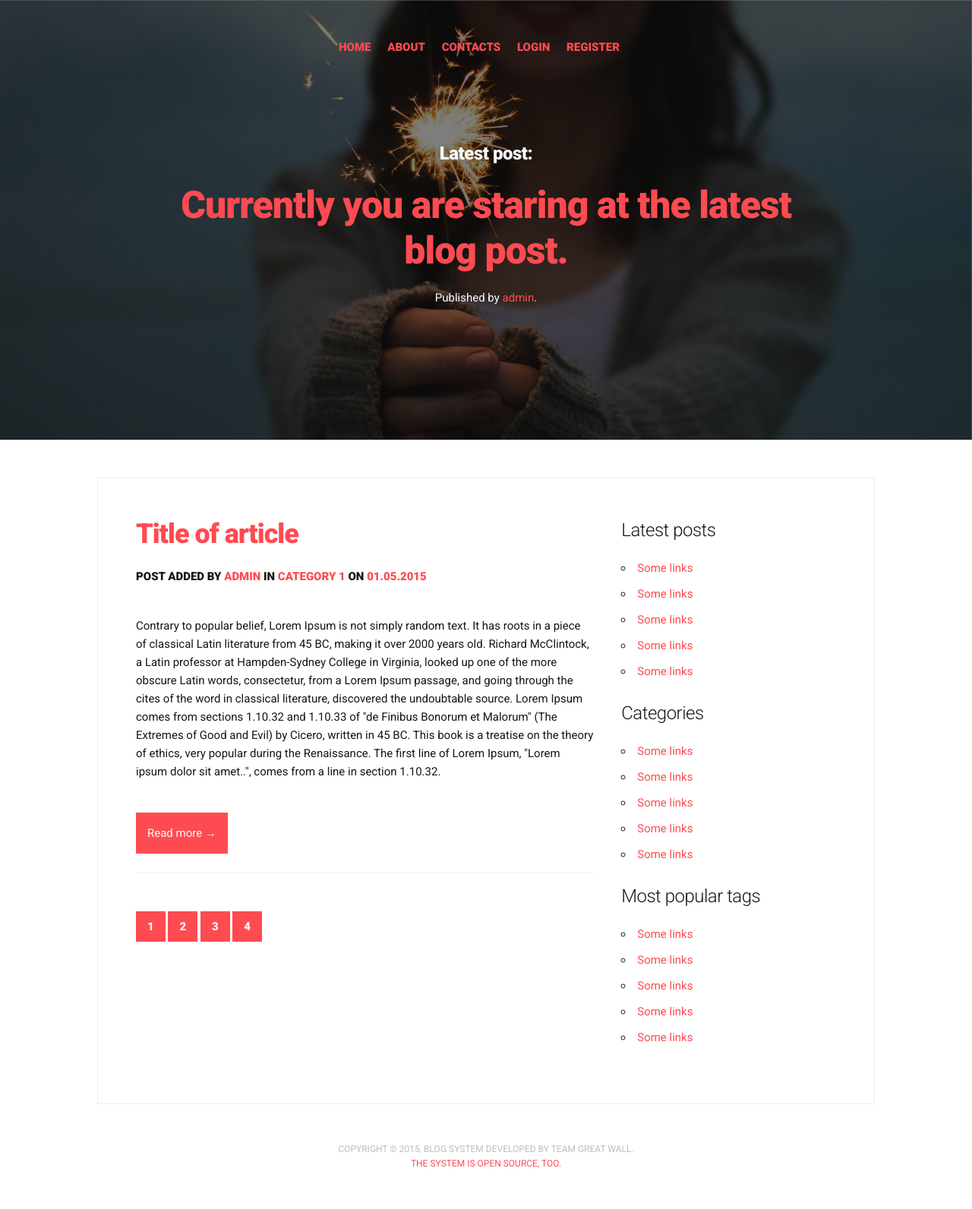
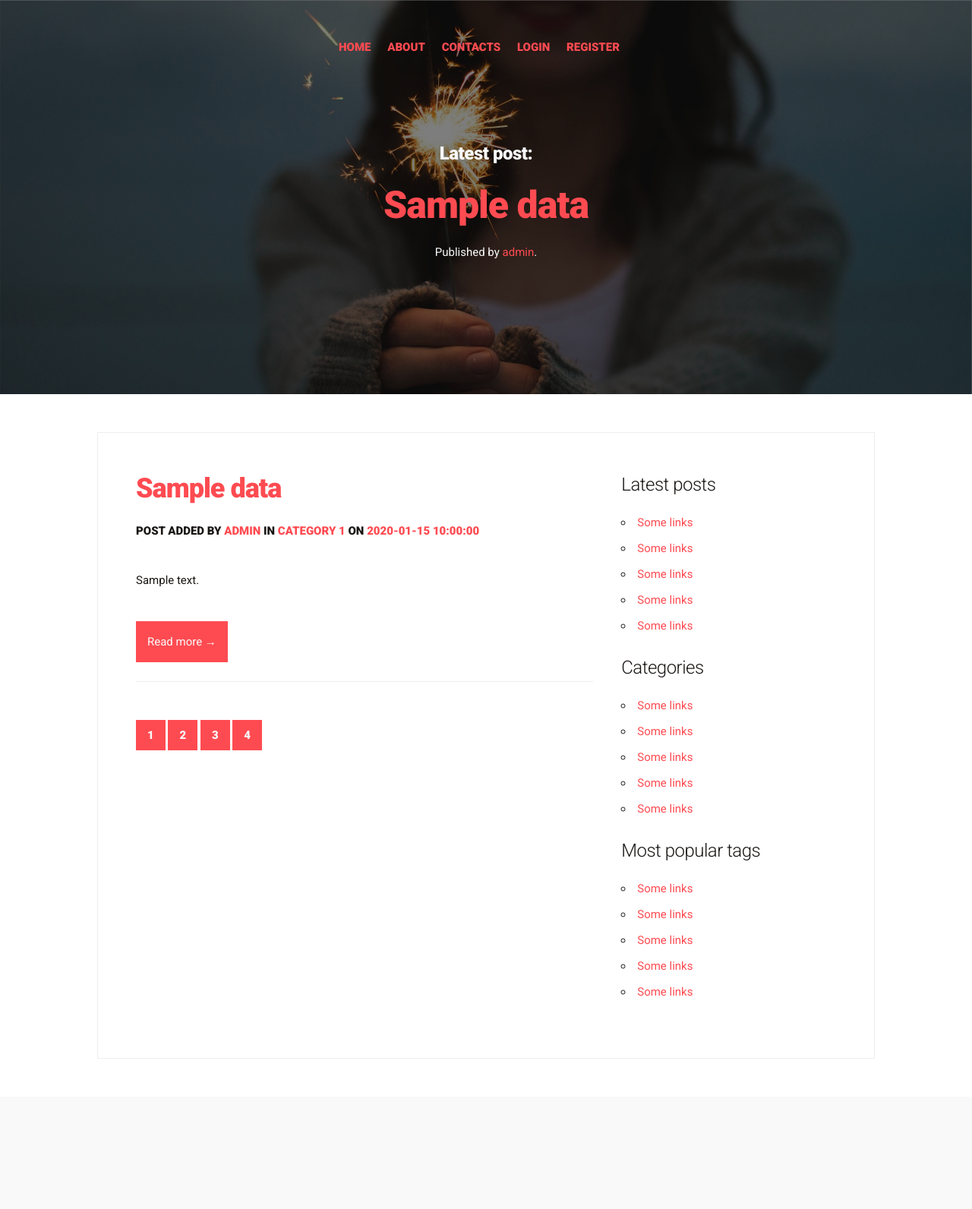
Before and after one commit to brslv/Team-GreatWall-Blog-Project, a PHP site: the page made by app/views/homeView.php in a window 1280 px wide. Shown: the whole page at 76% size. After the commit the page ends 1312 px from the top, so only its background shows below. Run offline with PHP 8.4, Linux system fonts and the light colour scheme; the template is opened without the code that fills it: most values are stand-ins (such as "Sample title", 1, 10 or a date in 2020); some libraries are stand-ins or nearby versions.

Commit message:
Added automatic post generation and latest post update

```diff
--- a/app/controllers/HomeController.php
+++ b/app/controllers/HomeController.php
@@ -3,7 +3,9 @@
 class Home extends Main{
 
 	public function index() {
-            $this->getView('homeView');
+        $home = $this->getModel('PostModel');
+        $allVisiblePosts = $home->getPosts();
+        $this->getView('homeView',$allVisiblePosts);
 //            $this->getView('adminView');
         }
 }
--- a/app/incl/header-tiny.php
+++ b/app/incl/header-tiny.php
@@ -4,7 +4,7 @@
     <title>This is the blog.</title>
 
     <!-- HARDCODE THE STYLE URL: -->
-    <link rel="stylesheet" href="http://localhost/GreatWall/trunk/public/css/style.css" type="text/css" />
+    <link rel="stylesheet" href="http://localhost/Teamwork Blog/Team-GreatWall-Blog-Project/public/css/style.css" type="text/css" />
     <script src="http://tinymce.cachefly.net/4.1/tinymce.min.js"></script>
     <?php // TODO: fix font-size of tiny-mce ?>
     <script>
--- a/app/incl/header.php
+++ b/app/incl/header.php
@@ -4,7 +4,7 @@
     <title>This is the blog.</title>
 
     <!-- HARDCODE THE STYLE URL: -->
-    <link rel="stylesheet" href="http://localhost/GreatWall/trunk/public/css/style.css" type="text/css"  />
+    <link rel="stylesheet" href="http://localhost/Teamwork Blog/Team-GreatWall-Blog-Project/public/css/style.css" type="text/css"  />
     <script src="http://tinymce.cachefly.net/4.1/tinymce.min.js"></script>
     <script>
         tinymce.init({
@@ -25,10 +25,12 @@
                 </ul>
             </nav>
 
-            <div class="welcome">
-                <h5 class="u-bold">Latest post: </h5></span>
-                <h1 class="u-bold"><a href="">Currently you are staring at the latest blog post.</a></h1>
-                <p>Published by <a href="">admin</a>.</p>
-            </div>
+            <?php if(isset($data)):?>
+                <div class="welcome">
+                    <h5 class="u-bold">Latest post: </h5></span>
+                    <h1 class="u-bold"><a href=""><?php echo $data[0]['title'];?></a></h1>
+                    <p>Published by <a href="">admin</a>.</p>
+                </div>
+            <?php endif;?>
         </div>
     </header>
--- a/app/models/PostModel.php
+++ b/app/models/PostModel.php
@@ -30,4 +30,10 @@ class PostModel extends MainModel {
 
     }
 
+    public function getPosts(){
+        $allVisiblePosts = $this->db->query('SELECT * FROM posts WHERE status=1 ORDER BY id DESC');
+        $fetchedPosts = $allVisiblePosts->fetchAll(PDO::FETCH_ASSOC);
+        return $fetchedPosts;
+    }
+
 }
--- a/app/views/homeView.php
+++ b/app/views/homeView.php
@@ -1,15 +1,16 @@
 <?php require_once '../app/incl/header.php'; ?>
 
-    <main class="main container row">
-        <section class="eight columns">
+<main class="main container row">
+    <section class="eight columns">
+        <?php foreach($data as $d):?>
+
             <article class="post">
-                <h3 class="u-bold"><a href="">Title of article</a></h3>
-                <div class="post-meta u-upper u-bold">
-                    Post added by <a href="">admin</a> in <a href="">Category 1</a> on <a href="">01.05.2015</a>
+                <h3 class="u-bold"><a href=""><?php echo $d['title']?></a></h3>
+                <div class="post-meta u-upper u-bold">Post added by <a href="">admin</a> in <a href="">Category 1</a> on <a href=""><?php echo $d['publish_date']?></a>
                 </div>
 
                 <div class="post-content">
-                    Contrary to popular belief, Lorem Ipsum is not simply random text. It has roots in a piece of classical Latin literature from 45 BC, making it over 2000 years old. Richard McClintock, a Latin professor at Hampden-Sydney College in Virginia, looked up one of the more obscure Latin words, consectetur, from a Lorem Ipsum passage, and going through the cites of the word in classical literature, discovered the undoubtable source. Lorem Ipsum comes from sections 1.10.32 and 1.10.33 of "de Finibus Bonorum et Malorum" (The Extremes of Good and Evil) by Cicero, written in 45 BC. This book is a treatise on the theory of ethics, very popular during the Renaissance. The first line of Lorem Ipsum, "Lorem ipsum dolor sit amet..", comes from a line in section 1.10.32.
+                    <?php echo $d['excerpt']?>
                 </div>
 
                 <div class="read-more">
@@ -17,11 +18,11 @@
                 </div>
             </article>
 
-            <?php require_once '../app/incl/pagination.php'; ?>
+        <?php endforeach; ?>
 
-        </section>
+        <?php require_once '../app/incl/pagination.php'; ?>
 
-        <?php require_once '../app/incl/sidebar.php'; ?>
-    </main>
+    </section>
 
-<?php require_once '../app/incl/footer.php'; ?>
+    <?php require_once '../app/incl/sidebar.php'; ?>
+</main>
```
